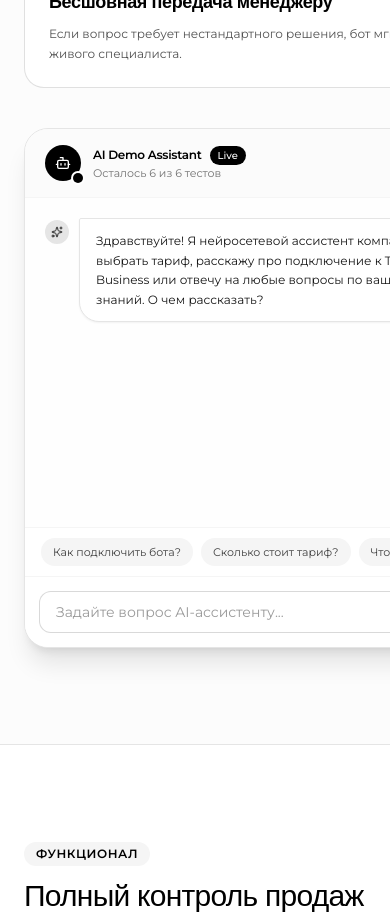
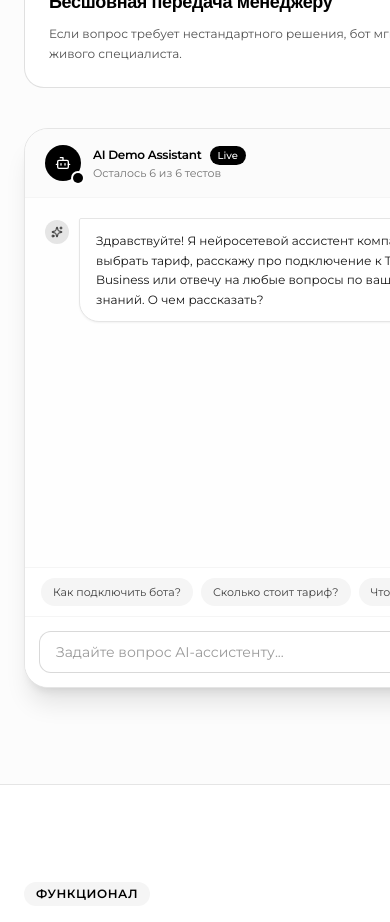
Before and after one commit to w1t3chlyyy/apex, a Next.js app: page / in a window 390 px wide. Shown: the part 1700-2622 px from the top of the page. Built offline with nearby package versions, Linux system fonts and the light colour scheme; no server answers; a web font is replaced by a local one.

Commit message:
Update DemoChat.tsx

```diff
--- a/components/DemoChat.tsx
+++ b/components/DemoChat.tsx
@@ -21,7 +21,12 @@ export default function DemoChat() {
   const [input, setInput] = useState("");
   const [loading, setLoading] = useState(false);
   const [count, setCount] = useState(0);
-  const bottomRef = useRef<HTMLDivElement>(null);
+  // Скроллим ТОЛЬКО внутренний контейнер сообщений (не window/document).
+  // Раньше здесь использовался bottomRef + scrollIntoView(), который скроллит
+  // ВСЕ скроллируемые предки элемента, включая саму страницу — из-за этого
+  // при заходе на сайт страница резко "улетала" вниз к этой секции.
+  const messagesContainerRef = useRef<HTMLDivElement>(null);
+  const isFirstRender = useRef(true);
 
   useEffect(() => {
     const savedMessages = localStorage.getItem(STORAGE_KEY);
@@ -40,7 +45,20 @@ export default function DemoChat() {
   }, []);
 
   useEffect(() => {
-    bottomRef.current?.scrollIntoView({ behavior: "smooth" });
+    const container = messagesContainerRef.current;
+    if (!container) return;
+
+    // На первом рендере (в т.ч. после подгрузки истории из localStorage)
+    // не скроллим вообще — просто открываем чат в естественном состоянии.
+    if (isFirstRender.current) {
+      isFirstRender.current = false;
+      container.scrollTop = container.scrollHeight;
+      return;
+    }
+
+    // На последующих обновлениях (новое сообщение/ответ) — плавно скроллим
+    // именно этот div, а не всю страницу.
+    container.scrollTo({ top: container.scrollHeight, behavior: "smooth" });
   }, [messages, loading]);
 
   const limitReached = count >= MAX_MESSAGES;
@@ -96,7 +114,10 @@ export default function DemoChat() {
   ];
 
   return (
-    <div className="flex flex-col h-[520px] bg-white border border-neutral-200 rounded-3xl shadow-xl overflow-hidden" id="demo-chat-container">
+    <div
+      className="flex flex-col h-[70vh] max-h-[560px] min-h-[380px] sm:h-[520px] bg-white border border-neutral-200 rounded-3xl shadow-xl overflow-hidden"
+      id="demo-chat-container"
+    >
       {/* Top Chat Header */}
       <div className="flex items-center justify-between px-5 py-4 border-b border-neutral-100 bg-neutral-50/80">
         <div className="flex items-center gap-3">
@@ -133,7 +154,10 @@ export default function DemoChat() {
       </div>
 
       {/* Messages Area */}
-      <div className="flex-1 overflow-y-auto p-5 space-y-4 text-xs sm:text-sm bg-neutral-50/30">
+      <div
+        ref={messagesContainerRef}
+        className="flex-1 overflow-y-auto p-5 space-y-4 text-xs sm:text-sm bg-neutral-50/30 overscroll-contain"
+      >
         {messages.map((m, i) => {
           const isUser = m.role === "user";
           return (
@@ -165,7 +189,6 @@ export default function DemoChat() {
             <span>AI генерирует ответ на основе базы знаний...</span>
           </div>
         )}
-        <div ref={bottomRef} />
       </div>
 
       {/* Quick suggestions */}
@@ -176,7 +199,7 @@ export default function DemoChat() {
               key={prompt}
               type="button"
               onClick={() => sendMessage(prompt)}
-              className="text-[11px] px-3 py-1.5 rounded-full bg-neutral-100 text-neutral-700 hover:bg-black hover:text-white whitespace-nowrap transition-colors"
+              className="text-[11px] px-3 py-1.5 rounded-full bg-neutral-100 text-neutral-700 hover:bg-black hover:text-white whitespace-nowrap transition-colors shrink-0"
             >
               {prompt}
             </button>
```
